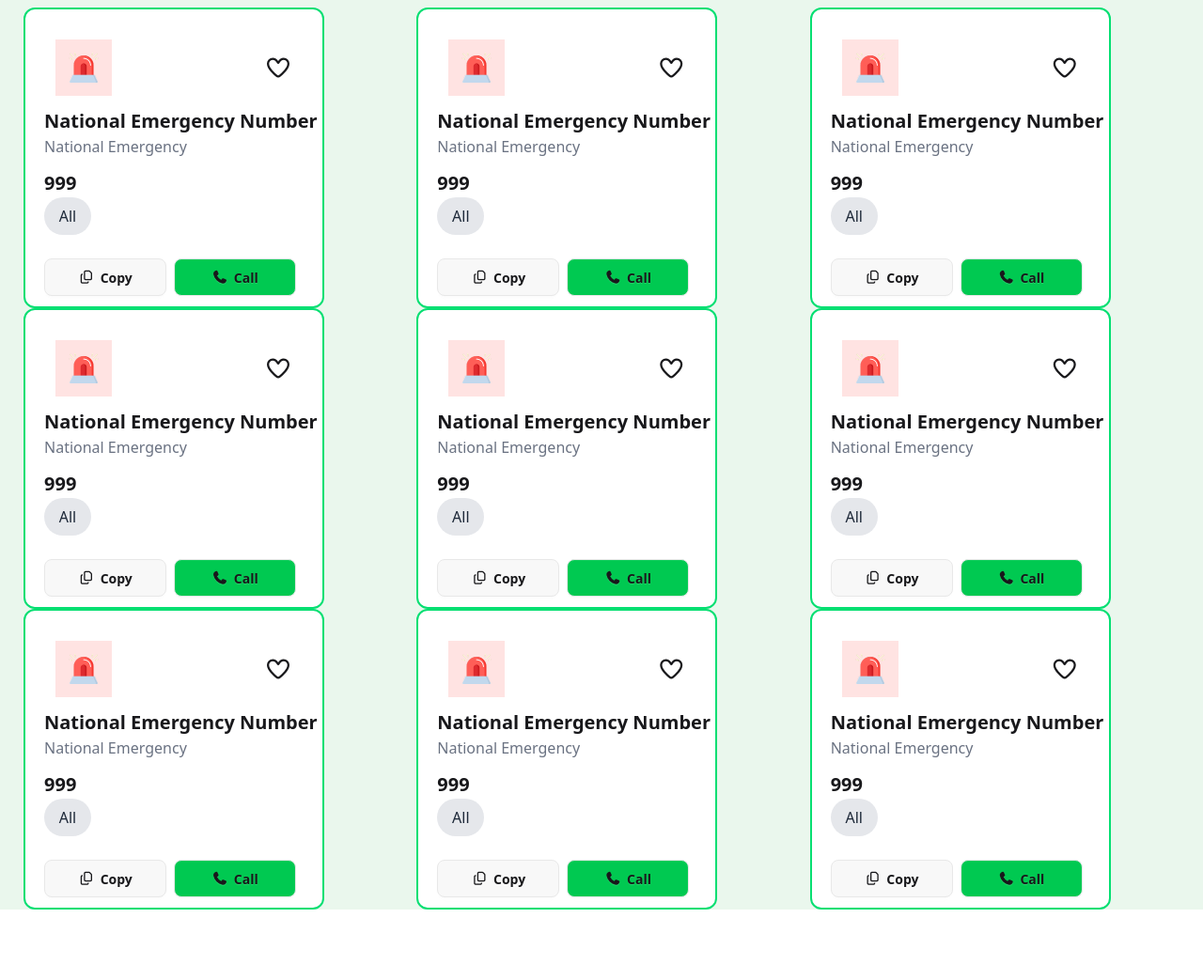
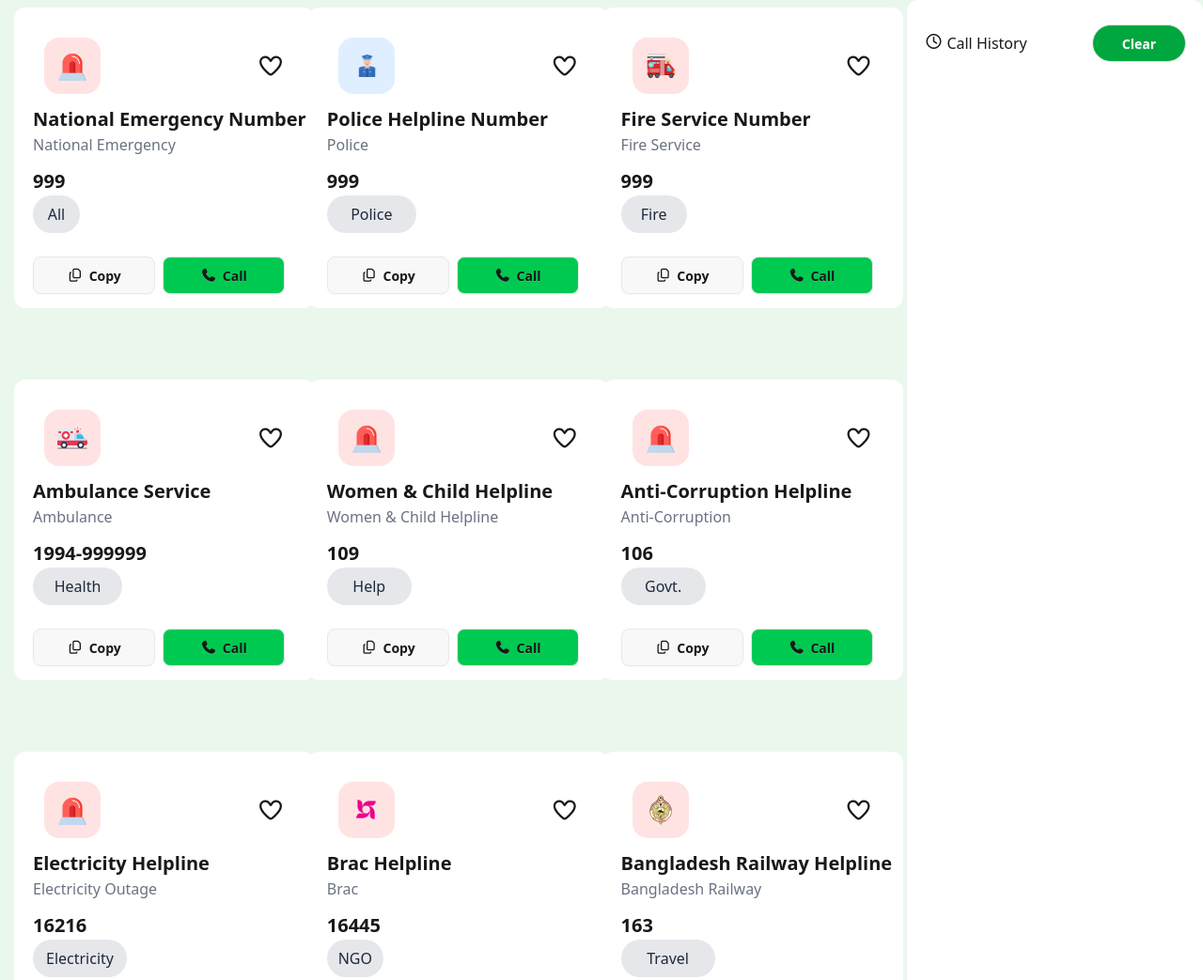
Before and after one commit to tahmid112303/Assignment-5, a plain HTML site: page index.html in a window 1280 px wide. Shown: the part 381-1424 px from the top of the page at 94% size. Before the commit the page ends 1349 px from the top, so only its background shows below. Drawn offline with nearby package versions, Linux system fonts and the light colour scheme.

Commit message:
JS started

```diff
--- a/index.html
+++ b/index.html
@@ -9,6 +9,7 @@
     <title>Emergency Service Directory</title>
 </head>
 <body >
+    <script src="script.js" defer="true"></script>
     <header class="flex justify-between mr-[60px] mt-[25px] ml-16 max-lg:justify-evenly max-md:justify-between">
         <div class=" flex gap-[10px]">
             <img src="assets/logo.png" alt="" class=" w-[50px] h-[50px]">
@@ -31,18 +32,19 @@
     </header>
 
     <main>
-        <div class=" h-[240px] mt-[24px] flex flex-col justify-center items-center max-sm:h-[480px]" style="background: linear-gradient(to right, #013223, #006747, #013223);">
+        <div class=" h-[240px] mt-[24px] flex flex-col justify-center items-center max-md:h-[300px]" style="background: linear-gradient(to right, #013223, #006747, #013223);">
             <img src="assets/logo.png" alt="" class=" h-[92px] w-[92px]">
-            <h1 class=" text-white font-bold text-[40px]">Emergency Service Directory</h1>
+            <h1 class=" text-white font-bold text-[40px] max-xl:text-center">Emergency Service Directory</h1>
             <h2 class=" font-semibold text-white
-             text-[20px]">Government Emergency Services at Your Fingertip – A Project by  Government of the People’s Republic of Bangladesh</h2>
+             text-[20px] max-xl:text-center">Government Emergency Services at Your Fingertip – A Project by  Government of the People’s Republic of Bangladesh</h2>
         </div>
 
-        <div id="box-container" class=" pt-[48px] pl-[25px] bg-[#eaf7ed] grid grid-cols-3">
-            <div class=" w-[320px] h-[320px] border-2 border-green-400 bg-white rounded-[12px]">
+        <div id="main-container" class=" bg-[#eaf7ed] flex gap-[20px] justify-center max-xl:flex-col">
+            <div id="box-container" class=" pt-[48px] pl-[15px]  grid grid-cols-3 gap-x-2 max-lg:flex flex-col gap-4 max-xl:grid-cols-2">
+                <div class=" w-[320px] h-[320px] bg-white rounded-[12px]">
                     <div class="flex justify-between items-center ml-[32px] mr-[32px] mt-[32px]">
-                    <div class=" w-[60px] h-[60px] bg-[#FFE3E2] flex justify-center items-center"><img src="assets/emergency.png" alt="" class=" w-[32px] h-32px"></div>
-                    <i class="fa-regular fa-heart cursor-pointer text-[1.5em]"></i>
+                        <div class=" w-[60px] h-[60px] bg-[#FFE3E2] flex justify-center items-center rounded-[16px]"><img src="assets/emergency.png" alt="" class=" w-[32px] h-32px"></div>
+                        <i class=" heart fa-regular fa-heart cursor-pointer text-[1.5em]"></i>
                     </div>
                     <div class=" mt-[12px] ml-[20px]">
                         <h2 class=" text-[20px] font-bold">National Emergency Number</h2>
@@ -58,18 +60,18 @@
                     </div>
                 </div>
 
-            <div class=" w-[320px] h-[320px] border-2 border-green-400 bg-white rounded-[12px]">
+                <div class=" w-[320px] h-[320px] bg-white rounded-[12px]">
                     <div class="flex justify-between items-center ml-[32px] mr-[32px] mt-[32px]">
-                    <div class=" w-[60px] h-[60px] bg-[#FFE3E2] flex justify-center items-center"><img src="assets/emergency.png" alt="" class=" w-[32px] h-32px"></div>
-                    <i class="fa-regular fa-heart cursor-pointer text-[1.5em]"></i>
+                        <div class=" w-[60px] h-[60px] bg-[#DFEFFF] flex justify-center items-center rounded-[16px]"><img src="assets/police.png" alt="" class=" w-[32px] h-32px"></div>
+                        <i class=" heart fa-regular fa-heart cursor-pointer text-[1.5em]"></i>
                     </div>
                     <div class=" mt-[12px] ml-[20px]">
-                    <h2 class=" text-[20px] font-bold">National Emergency Number</h2>
-                    <h3 class=" text-gray-500">National Emergency</h3>
+                        <h2 class=" text-[20px] font-bold">Police Helpline Number</h2>
+                        <h3 class=" text-gray-500">Police</h3>
                     </div>
                     <div class=" mt-[12px] ml-[20px]">
                         <h2 class=" font-bold text-[20px]" id="">999</h2>
-                    <div class=" text-gray-800 bg-gray-200 w-[50px] h-[40px] rounded-[30px] flex justify-center items-center">All</div>
+                        <div class=" text-gray-800 bg-gray-200 w-[95px] h-[40px] rounded-[30px] flex justify-center items-center">Police</div>
                     </div>
                     <div class=" ml-[20px] mr-[30px] flex gap-2 mt-[25px]">
                         <button class="btn flex w-[130px] h-[40px] rounded-[8px]"><i class="fa-regular fa-copy"></i>Copy</button>
@@ -77,18 +79,18 @@
                     </div>
                 </div>
 
-            <div class=" w-[320px] h-[320px] border-2 border-green-400 bg-white rounded-[12px]">
+                <div class=" w-[320px] h-[320px] bg-white rounded-[12px]">
                     <div class="flex justify-between items-center ml-[32px] mr-[32px] mt-[32px]">
-                    <div class=" w-[60px] h-[60px] bg-[#FFE3E2] flex justify-center items-center"><img src="assets/emergency.png" alt="" class=" w-[32px] h-32px"></div>
-                    <i class="fa-regular fa-heart cursor-pointer text-[1.5em]"></i>
+                        <div class=" w-[60px] h-[60px] bg-[#FFE3E2] flex justify-center items-center rounded-[16px]"><img src="assets/fire-service.png" alt="" class=" w-[32px] h-32px"></div>
+                        <i class=" heart fa-regular fa-heart cursor-pointer text-[1.5em]"></i>
                     </div>
                     <div class=" mt-[12px] ml-[20px]">
-                    <h2 class=" text-[20px] font-bold">National Emergency Number</h2>
-                    <h3 class=" text-gray-500">National Emergency</h3>
+                        <h2 class=" text-[20px] font-bold">Fire Service Number</h2>
+                        <h3 class=" text-gray-500">Fire Service</h3>
                     </div>
                     <div class=" mt-[12px] ml-[20px]">
                         <h2 class=" font-bold text-[20px]" id="">999</h2>
-                    <div class=" text-gray-800 bg-gray-200 w-[50px] h-[40px] rounded-[30px] flex justify-center items-center">All</div>
+                        <div class=" text-gray-800 bg-gray-200 w-[70px] h-[40px] rounded-[30px] flex justify-center items-center">Fire</div>
                     </div>
                     <div class=" ml-[20px] mr-[30px] flex gap-2 mt-[25px]">
                         <button class="btn flex w-[130px] h-[40px] rounded-[8px]"><i class="fa-regular fa-copy"></i>Copy</button>
@@ -96,18 +98,18 @@
                     </div>
                 </div>
 
-            <div class=" w-[320px] h-[320px] border-2 border-green-400 bg-white rounded-[12px]">
+                <div class=" w-[320px] h-[320px] bg-white rounded-[12px]">
                     <div class="flex justify-between items-center ml-[32px] mr-[32px] mt-[32px]">
-                    <div class=" w-[60px] h-[60px] bg-[#FFE3E2] flex justify-center items-center"><img src="assets/emergency.png" alt="" class=" w-[32px] h-32px"></div>
-                    <i class="fa-regular fa-heart cursor-pointer text-[1.5em]"></i>
+                        <div class=" w-[60px] h-[60px] bg-[#FFE3E2] flex justify-center items-center rounded-[16px]"><img src="assets/ambulance.png" alt="" class=" w-[32px] h-32px"></div>
+                        <i class=" heart fa-regular fa-heart cursor-pointer text-[1.5em]"></i>
                     </div>
                     <div class=" mt-[12px] ml-[20px]">
-                    <h2 class=" text-[20px] font-bold">National Emergency Number</h2>
-                    <h3 class=" text-gray-500">National Emergency</h3>
+                        <h2 class=" text-[20px] font-bold">Ambulance Service</h2>
+                        <h3 class=" text-gray-500">Ambulance</h3>
                     </div>
                     <div class=" mt-[12px] ml-[20px]">
-                    <h2 class=" font-bold text-[20px]" id="">999</h2>
-                    <div class=" text-gray-800 bg-gray-200 w-[50px] h-[40px] rounded-[30px] flex justify-center items-center">All</div>
+                        <h2 class=" font-bold text-[20px]" id="">1994-999999</h2>
+                        <div class=" text-gray-800 bg-gray-200 w-[95px] h-[40px] rounded-[30px] flex justify-center items-center">Health</div>
                     </div>
                     <div class=" ml-[20px] mr-[30px] flex gap-2 mt-[25px]">
                         <button class="btn flex w-[130px] h-[40px] rounded-[8px]"><i class="fa-regular fa-copy"></i>Copy</button>
@@ -115,18 +117,18 @@
                     </div>
                 </div>
 
-            <div class=" w-[320px] h-[320px] border-2 border-green-400 bg-white rounded-[12px]">
+                <div class=" w-[320px] h-[320px] bg-white rounded-[12px]">
                     <div class="flex justify-between items-center ml-[32px] mr-[32px] mt-[32px]">
-                    <div class=" w-[60px] h-[60px] bg-[#FFE3E2] flex justify-center items-center"><img src="assets/emergency.png" alt="" class=" w-[32px] h-32px"></div>
-                    <i class="fa-regular fa-heart cursor-pointer text-[1.5em]"></i>
+                        <div class=" w-[60px] h-[60px] bg-[#FFE3E2] flex justify-center items-center rounded-[16px]"><img src="assets/emergency.png" alt="" class=" w-[32px] h-32px"></div>
+                        <i class=" heart fa-regular fa-heart cursor-pointer text-[1.5em]"></i>
                     </div>
                     <div class=" mt-[12px] ml-[20px]">
-                    <h2 class=" text-[20px] font-bold">National Emergency Number</h2>
-                    <h3 class=" text-gray-500">National Emergency</h3>
+                        <h2 class=" text-[20px] font-bold">Women & Child Helpline</h2>
+                        <h3 class=" text-gray-500">Women & Child Helpline</h3>
                     </div>
                     <div class=" mt-[12px] ml-[20px]">
-                    <h2 class=" font-bold text-[20px]" id="">999</h2>
-                    <div class=" text-gray-800 bg-gray-200 w-[50px] h-[40px] rounded-[30px] flex justify-center items-center">All</div>
+                        <h2 class=" font-bold text-[20px]" id="">109</h2>
+                        <div class=" text-gray-800 bg-gray-200 w-[90px] h-[40px] rounded-[30px] flex justify-center items-center">Help</div>
                     </div>
                     <div class=" ml-[20px] mr-[30px] flex gap-2 mt-[25px]">
                         <button class="btn flex w-[130px] h-[40px] rounded-[8px]"><i class="fa-regular fa-copy"></i>Copy</button>
@@ -134,18 +136,18 @@
                     </div>
                 </div>
 
-            <div class=" w-[320px] h-[320px] border-2 border-green-400 bg-white rounded-[12px]">
+                <div class=" w-[320px] h-[320px] bg-white rounded-[12px]">
                     <div class="flex justify-between items-center ml-[32px] mr-[32px] mt-[32px]">
-                    <div class=" w-[60px] h-[60px] bg-[#FFE3E2] flex justify-center items-center"><img src="assets/emergency.png" alt="" class=" w-[32px] h-32px"></div>
-                    <i class="fa-regular fa-heart cursor-pointer text-[1.5em]"></i>
+                        <div class=" w-[60px] h-[60px] bg-[#FFE3E2] flex justify-center items-center rounded-[16px]"><img src="assets/emergency.png" alt="" class=" w-[32px] h-32px"></div>
+                        <i class=" heart fa-regular fa-heart cursor-pointer text-[1.5em]"></i>
                     </div>
                     <div class=" mt-[12px] ml-[20px]">
-                    <h2 class=" text-[20px] font-bold">National Emergency Number</h2>
-                    <h3 class=" text-gray-500">National Emergency</h3>
+                        <h2 class=" text-[20px] font-bold">Anti-Corruption Helpline</h2>
+                        <h3 class=" text-gray-500">Anti-Corruption</h3>
                     </div>
                     <div class=" mt-[12px] ml-[20px]">
-                    <h2 class=" font-bold text-[20px]" id="">999</h2>
-                    <div class=" text-gray-800 bg-gray-200 w-[50px] h-[40px] rounded-[30px] flex justify-center items-center">All</div>
+                        <h2 class=" font-bold text-[20px]" id="">106</h2>
+                        <div class=" text-gray-800 bg-gray-200 w-[90px] h-[40px] rounded-[30px] flex justify-center items-center">Govt.</div>
                     </div>
                     <div class=" ml-[20px] mr-[30px] flex gap-2 mt-[25px]">
                         <button class="btn flex w-[130px] h-[40px] rounded-[8px]"><i class="fa-regular fa-copy"></i>Copy</button>
@@ -153,18 +155,18 @@
                     </div>
                 </div>
 
-            <div class=" w-[320px] h-[320px] border-2 border-green-400 bg-white rounded-[12px]">
+                <div class=" w-[320px] h-[320px] bg-white rounded-[12px]">
                     <div class="flex justify-between items-center ml-[32px] mr-[32px] mt-[32px]">
-                    <div class=" w-[60px] h-[60px] bg-[#FFE3E2] flex justify-center items-center"><img src="assets/emergency.png" alt="" class=" w-[32px] h-32px"></div>
-                    <i class="fa-regular fa-heart cursor-pointer text-[1.5em]"></i>
+                        <div class=" w-[60px] h-[60px] bg-[#FFE3E2] flex justify-center items-center rounded-[16px]"><img src="assets/emergency.png" alt="" class=" w-[32px] h-32px"></div>
+                        <i class="heart fa-regular fa-heart cursor-pointer text-[1.5em]"></i>
                     </div>
                     <div class=" mt-[12px] ml-[20px]">
-                    <h2 class=" text-[20px] font-bold">National Emergency Number</h2>
-                    <h3 class=" text-gray-500">National Emergency</h3>
+                        <h2 class=" text-[20px] font-bold">Electricity Helpline</h2>
+                        <h3 class=" text-gray-500">Electricity Outage</h3>
                     </div>
                     <div class=" mt-[12px] ml-[20px]">
-                    <h2 class=" font-bold text-[20px]" id="">999</h2>
-                    <div class=" text-gray-800 bg-gray-200 w-[50px] h-[40px] rounded-[30px] flex justify-center items-center">All</div>
+                        <h2 class=" font-bold text-[20px]" id="">16216</h2>
+                        <div class=" text-gray-800 bg-gray-200 w-[100px] h-[40px] rounded-[30px] flex justify-center items-center">Electricity</div>
                     </div>
                     <div class=" ml-[20px] mr-[30px] flex gap-2 mt-[25px]">
                         <button class="btn flex w-[130px] h-[40px] rounded-[8px]"><i class="fa-regular fa-copy"></i>Copy</button>
@@ -172,18 +174,18 @@
                     </div>
                 </div>
 
-            <div class=" w-[320px] h-[320px] border-2 border-green-400 bg-white rounded-[12px]">
+                <div class=" w-[320px] h-[320px] bg-white rounded-[12px]">
                     <div class="flex justify-between items-center ml-[32px] mr-[32px] mt-[32px]">
-                    <div class=" w-[60px] h-[60px] bg-[#FFE3E2] flex justify-center items-center"><img src="assets/emergency.png" alt="" class=" w-[32px] h-32px"></div>
-                    <i class="fa-regular fa-heart cursor-pointer text-[1.5em]"></i>
+                        <div class=" w-[60px] h-[60px] bg-[#FFE3E2] flex justify-center items-center rounded-[16px]"><img src="assets/brac.png" alt="" class=" w-[32px] h-32px"></div>
+                        <i class="heart fa-regular fa-heart cursor-pointer text-[1.5em]"></i>
                     </div>
                     <div class=" mt-[12px] ml-[20px]">
-                    <h2 class=" text-[20px] font-bold">National Emergency Number</h2>
-                    <h3 class=" text-gray-500">National Emergency</h3>
+                        <h2 class=" text-[20px] font-bold">Brac Helpline</h2>
+                        <h3 class=" text-gray-500">Brac</h3>
                     </div>
                     <div class=" mt-[12px] ml-[20px]">
-                    <h2 class=" font-bold text-[20px]" id="">999</h2>
-                    <div class=" text-gray-800 bg-gray-200 w-[50px] h-[40px] rounded-[30px] flex justify-center items-center">All</div>
+                        <h2 class=" font-bold text-[20px]" id="">16445</h2>
+                        <div class=" text-gray-800 bg-gray-200 w-[60px] h-[40px] rounded-[30px] flex justify-center items-center">NGO</div>
                     </div>
                     <div class=" ml-[20px] mr-[30px] flex gap-2 mt-[25px]">
                         <button class="btn flex w-[130px] h-[40px] rounded-[8px]"><i class="fa-regular fa-copy"></i>Copy</button>
@@ -191,18 +193,18 @@
                     </div>
                 </div>
 
-            <div class=" w-[320px] h-[320px] border-2 border-green-400 bg-white rounded-[12px]">
+                <div class=" w-[320px] h-[320px] bg-white rounded-[12px]">
                     <div class="flex justify-between items-center ml-[32px] mr-[32px] mt-[32px]">
-                    <div class=" w-[60px] h-[60px] bg-[#FFE3E2] flex justify-center items-center"><img src="assets/emergency.png" alt="" class=" w-[32px] h-32px"></div>
-                    <i class="fa-regular fa-heart cursor-pointer text-[1.5em]"></i>
+                        <div class=" w-[60px] h-[60px] bg-[#FFE3E2] flex justify-center items-center rounded-[16px]"><img src="assets/Bangladesh-Railway.png" alt="" class=" w-[32px] h-32px"></div>
+                        <i class="heart fa-regular fa-heart cursor-pointer text-[1.5em]"></i>
                     </div>
                     <div class=" mt-[12px] ml-[20px]">
-                    <h2 class=" text-[20px] font-bold">National Emergency Number</h2>
-                    <h3 class=" text-gray-500">National Emergency</h3>
+                        <h2 class=" text-[20px] font-bold">Bangladesh Railway Helpline </h2>
+                        <h3 class=" text-gray-500">Bangladesh Railway</h3>
                     </div>
                     <div class=" mt-[12px] ml-[20px]">
-                    <h2 class=" font-bold text-[20px]" id="">999</h2>
-                    <div class=" text-gray-800 bg-gray-200 w-[50px] h-[40px] rounded-[30px] flex justify-center items-center">All</div>
+                        <h2 class=" font-bold text-[20px]" id="">163</h2>
+                        <div class=" text-gray-800 bg-gray-200 w-[100px] h-[40px] rounded-[30px] flex justify-center items-center">Travel</div>
                     </div>
                     <div class=" ml-[20px] mr-[30px] flex gap-2 mt-[25px]">
                         <button class="btn flex w-[130px] h-[40px] rounded-[8px]"><i class="fa-regular fa-copy"></i>Copy</button>
@@ -211,9 +213,22 @@
                 </div>
             </div>
 
-        <div id="call-records">
+            <div id="call-records" class=" w-[330px] h-[1140px] bg-white rounded-[12px] mt-[40px] mb-[40px]">
+                <div class=" bg-white ml-2 mr-2 h-[52px] mt-5 flex items-center justify-between pl-[10px] pr-[10px]">
+                    <div class=" flex justify-between items-center gap-1">
+                        <div><i class="fa-regular fa-clock h-[24px] w-[24px] "></i></div>
+                        <h3>Call History</h3>
+                    </div>
+                    <button class="btn text-white bg-[#00A63E] rounded-[32px] w-[100px]">Clear</button>
 
                 </div>
+
+            </div>
+        </div>
+
+
+
+
     </main>
 </body>
 </html>
--- /dev/null
+++ b/script.js
@@ -0,0 +1,6 @@
+let heartsInBox=document.getElementsByClassName('heart')
+for(let heart of heartsInBox){
+    heart.addEventListener('click', function(){
+        alert("clicked")
+    })
+}
```
Lines whose indentation alone changed are shown as unchanged.
